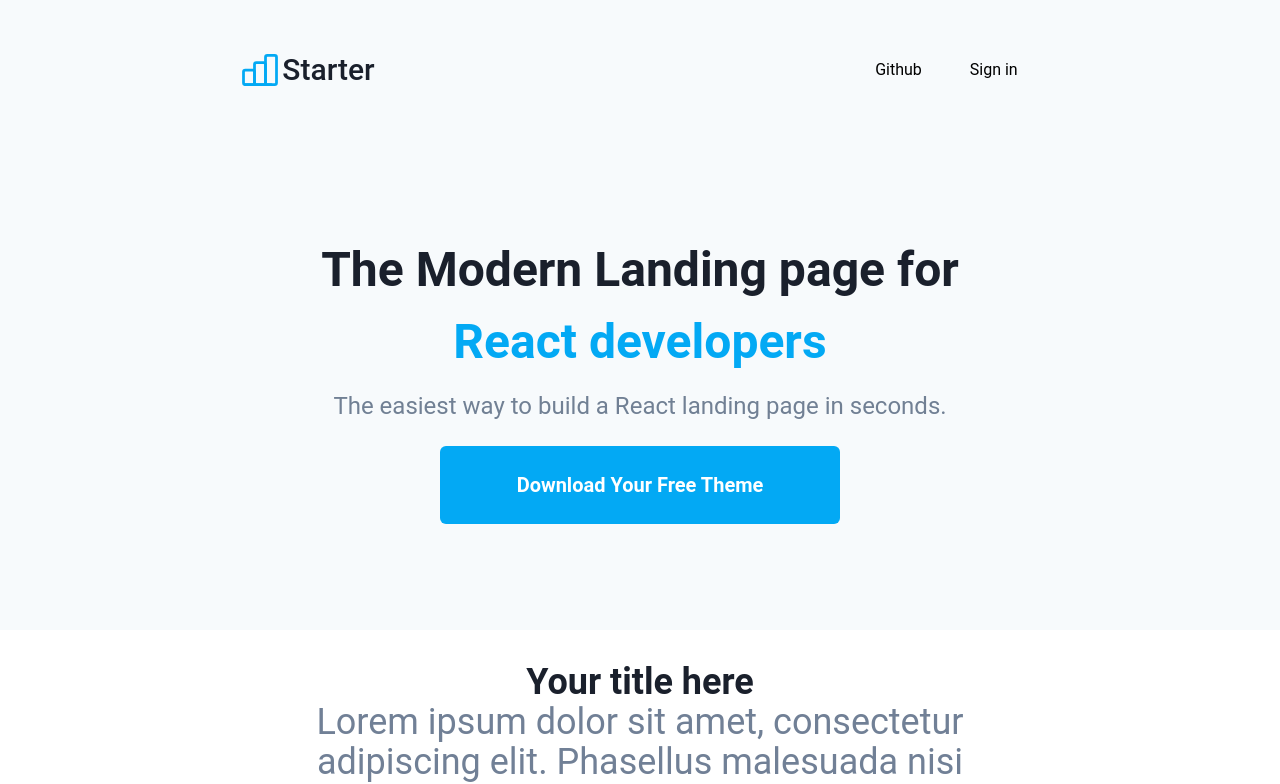
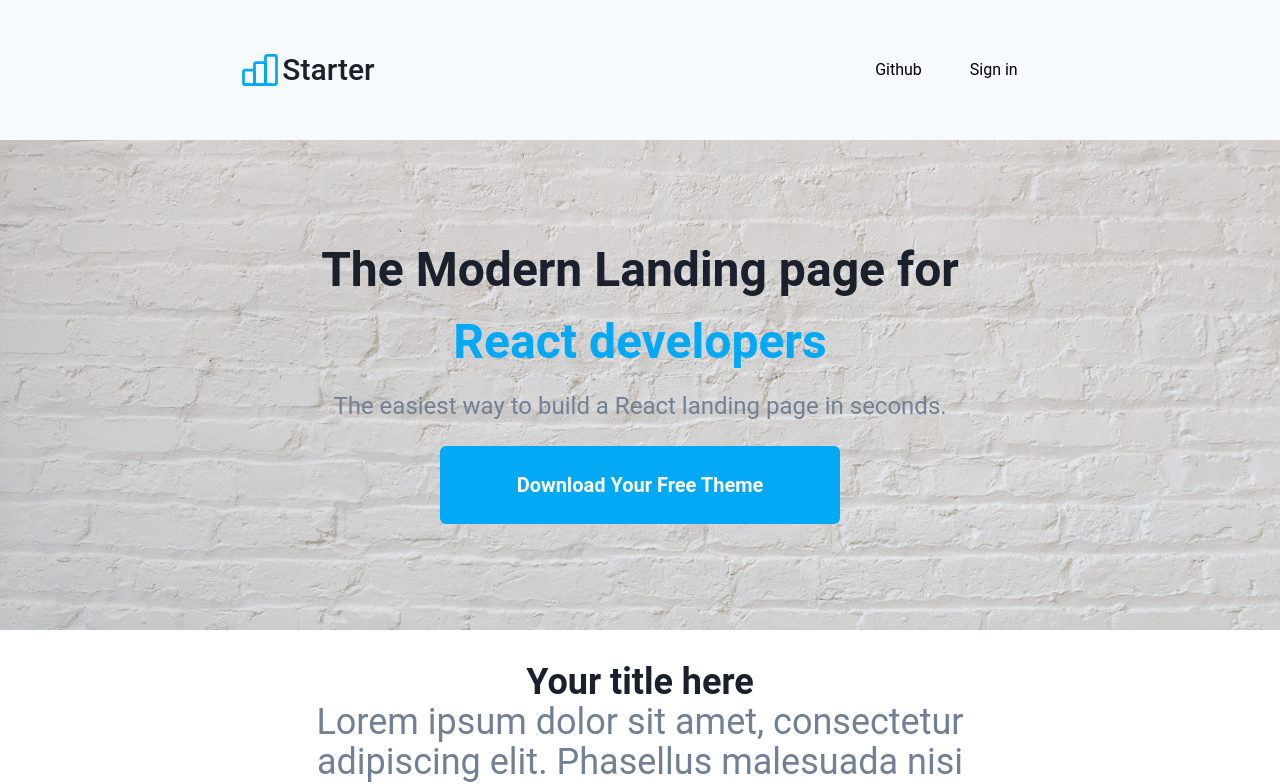
Before and after one commit to cwrsiqueira/landingpage, a Next.js app: page / in a window 1280 px wide. Shown: the top 784 px of the page. Built offline with nearby package versions, Linux system fonts and the light colour scheme.

Commit message:
Add background image at hero component

```diff
--- a/components/Hero/index.tsx
+++ b/components/Hero/index.tsx
@@ -12,7 +12,7 @@ type Props = {
 
 const Hero = ({ mainTitle, subTitle, subTitleColor, description, btnText, btnColor, btnLink }: Props) => {
     return (
-        <div className="flex bg-[#F7FAFC] justify-center mt-[140px] p-4 md:items-center md:h-[490px]">
+        <div className="flex bg-[url(/bg.jpg)] bg-cover bg-right bg-[#F7FAFC] justify-center mt-[140px] p-4 md:items-center md:h-[490px]">
             <div className="text-center">
                 <div className="font-bold text-2xl text-[#1A202C] mb-6 md:text-5xl">{mainTitle}</div>
                 <div className={`font-bold text-2xl ${subTitleColor} mb-6 md:text-5xl`}>{subTitle}</div>
```
Also changed, not shown: public/bg.jpg (added).
